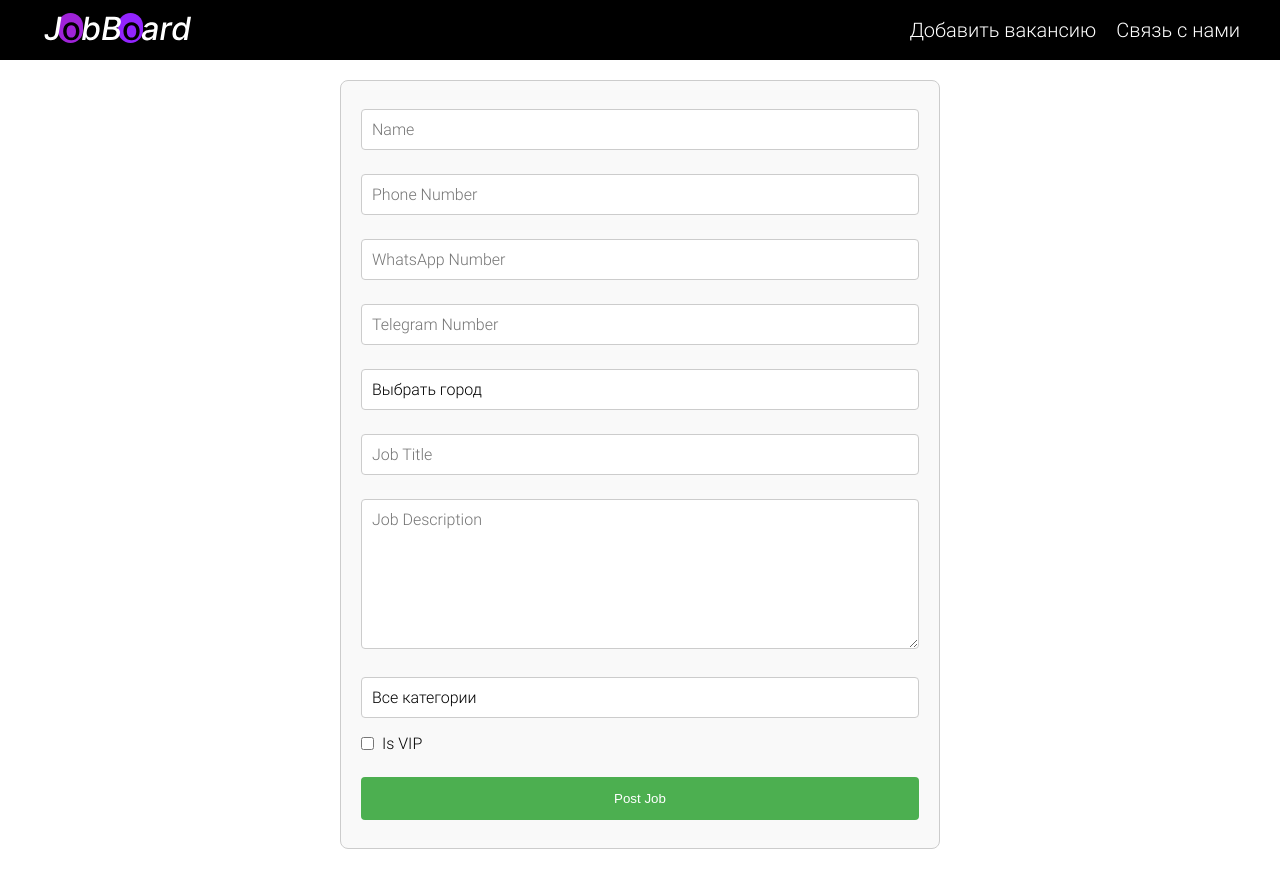
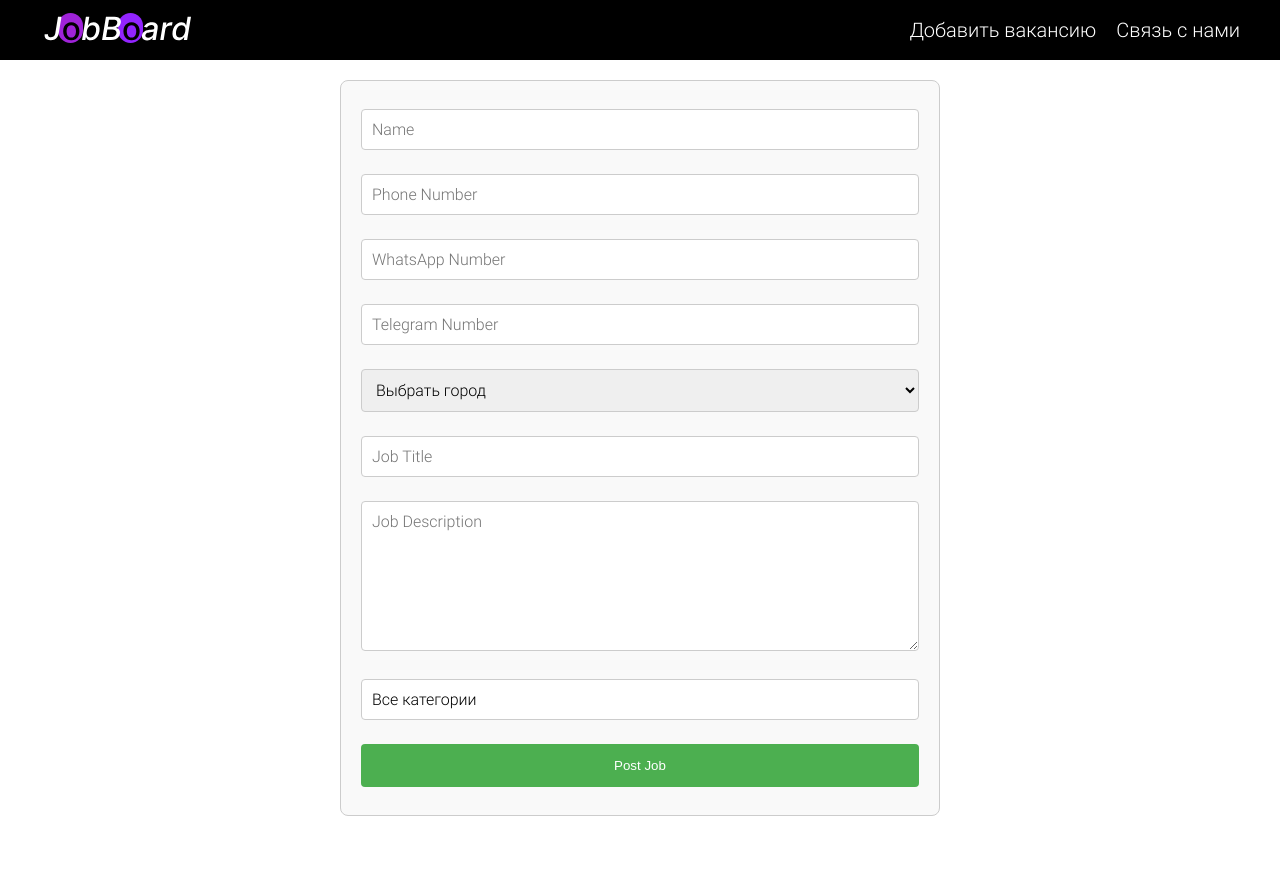
Before and after one commit to yan428v/jobboard, a Next.js app: page /create-post in a window 1280 px wide. After the commit the page ends 836 px from the top, so only its background shows below. Built offline with nearby package versions, Linux system fonts and the light colour scheme.

Commit message:
change select for creating post

```diff
--- a/app/layout.tsx
+++ b/app/layout.tsx
@@ -2,6 +2,7 @@ import type { Metadata } from 'next';
 import './globals.scss';
 import Header from '../components/widgets/Header/Header';
 import StoreProvider from './StoreProvider';
+import 'animate.css';
 
 export const metadata: Metadata = {
     title: 'Поиск работы в Израиле - Доска вакансий',
--- a/app/page.tsx
+++ b/app/page.tsx
@@ -2,12 +2,11 @@ import { getAllPosts } from '@/lib/actionsJobPosts';
 import Filter from '../components/features/FIlter/Filter';
 import PostsList from '../components/widgets/PostsList/PostsList';
 import './globals.scss';
+import 'animate.css/animate.css';
 
 export default async function Home() {
     const jobPosts = await getAllPosts();
-    // const tenPosts = jobPosts.slice(0, 10);
     const reversPosts = jobPosts.reverse();
-    // console.log(tenPosts);
 
     return (
         <div className="wrapperStyles">
--- a/components/widgets/CreatePost/CreatePost.tsx
+++ b/components/widgets/CreatePost/CreatePost.tsx
@@ -3,44 +3,30 @@
 import React, { ChangeEvent, useState } from 'react';
 import { createJobPost } from '@/lib/actionsJobPosts';
 import {
-    City, JobCategory, JobPostCreateData,
+    Cities, JobCategory, JobPostCreateData,
 } from '@/lib/types/types';
+import Loader from '@/components/shared/Loader/ui/Loader';
 import styles from './CreatePost.module.scss';
-import Loader from '../../shared/Loader/ui/Loader';
 
-function CreatePost() {
-    const [formData, setFormData] = useState<JobPostCreateData>({
+const initialFormData: JobPostCreateData = {
     name: '',
     phoneNumber: '',
     whatsappNumber: '',
     telegramNumber: '',
-        city: City.ChooseCity,
+    city: Cities.ChooseCity,
     jobTitle: '',
     jobDescription: '',
     jobCategory: JobCategory.AllCategories,
     isVip: false,
-    });
+};
 
+function CreatePost() {
+    const [formData, setFormData] = useState(initialFormData);
     const [isLoading, setIsLoading] = useState(false);
 
-    // const handleChange = (e: ChangeEvent<HTMLInputElement | HTMLTextAreaElement>) => {
-    //     const {
-    //         name, value, type, checked,
-    //     } = e.target;
-    //     setFormData((prev) => ({
-    //         ...prev,
-    //         [name]: type === 'checkbox' ? checked : value,
-    //     }));
-    // };
-
-    const handleChange = (e: ChangeEvent<HTMLInputElement | HTMLTextAreaElement>) => {
-        const target = e.target as HTMLInputElement | HTMLTextAreaElement;
-        const value = target.type === 'checkbox'
-            ? (target as HTMLInputElement).checked : target.value;
-        setFormData((prev) => ({
-            ...prev,
-            [target.name]: value,
-        }));
+    const handleChange = (e: ChangeEvent<HTMLInputElement | HTMLTextAreaElement | HTMLSelectElement>) => {
+        const { name, value } = e.target;
+        setFormData((prev) => ({ ...prev, [name]: value }));
     };
 
     const handleSubmit = async () => {
@@ -49,24 +35,10 @@ function CreatePost() {
 
             await createJobPost(formData);
 
-            console.log(formData);
-
-            setFormData({
-                name: '',
-                phoneNumber: '',
-                whatsappNumber: '',
-                telegramNumber: '',
-                city: City.ChooseCity,
-                jobTitle: '',
-                jobDescription: '',
-                jobCategory: JobCategory.AllCategories,
-                isVip: false,
-            });
-
+            setFormData(initialFormData);
             console.log('post was created');
         } catch (error) {
             console.error('Failed to add job post:', error);
-            // alert('Failed to post job.');
         } finally {
             setIsLoading(false);
         }
@@ -110,14 +82,21 @@ function CreatePost() {
                 placeholder="Telegram Number"
                 className={styles.inputField}
             />
-            <input
-                type="text"
+            <select
                 name="city"
+                id="city"
+                className={styles.inputField}
+                onChange={handleChange}
                 value={formData.city}
-                onChange={handleChange}
-                placeholder="City"
-                className={styles.inputField}
-            />
+            >
+                {Object.keys(Cities).map((key: string) => (
+                    <option
+                        key={key}
+                    >
+                        {Cities[key as keyof typeof Cities]}
+                    </option>
+                ))}
+            </select>
             <input
                 type="text"
                 name="jobTitle"
@@ -141,15 +120,6 @@ function CreatePost() {
                 placeholder="Job Category"
                 className={styles.inputField}
             />
-            <div className={styles.checkboxContainer}>
-                <input
-                    type="checkbox"
-                    name="isVip"
-                    checked={formData.isVip}
-                    onChange={handleChange}
-                />
-                <span className={styles.checkboxLabel}>Is VIP</span>
-            </div>
             <button
                 type="submit"
                 disabled={isLoading}
--- a/components/widgets/Post/Post.tsx
+++ b/components/widgets/Post/Post.tsx
@@ -36,7 +36,7 @@ const Post = ({ post }:PostProps) => {
                 <div className={styles.postContentWrapper}>
                     <div className={styles.postTileWrapper}>
                         <h2 className={styles.postTitle}>{post.jobTitle}</h2>
-                        <p className={styles.postCity}>{post.city}</p>
+                        <p className={styles.postCity}>{(post.city)}</p>
                     </div>
                     <p className={styles.postDescription}>{post.jobDescription}</p>
                     <div className={styles.postContacts}>
--- a/components/widgets/PostsList/PostsList.tsx
+++ b/components/widgets/PostsList/PostsList.tsx
@@ -5,7 +5,6 @@ import styles from './PostsList.module.scss';
 const PostsList = ({ tenPosts } :{tenPosts:JobPostData[]}) => {
     return (
         <div className={styles.postsList}>
-            <div>test</div>
             {tenPosts.map((post: JobPostData) => <Post key={post.id} post={post} />)}
         </div>
     );
--- a/lib/types/types.ts
+++ b/lib/types/types.ts
@@ -1,7 +1,9 @@
-export enum City {
+export enum Cities {
     ChooseCity = 'Выбрать город',
     AllCountry = 'Вся страна',
+    North = 'Север',
     Center = 'Центр',
+    South = 'Юг',
     // Города Центрального региона
     TelAviv = 'Тель-Авив',
     RishonLeZion = 'Ришон ле-Цион',
@@ -31,7 +33,6 @@ export enum City {
     Gedera = 'Гедера',
     HerzliyaPituach = 'Херцлия-Питуах',
 
-    North = 'Север',
     // Города Северного региона
     Haifa = 'Хайфа',
     Nazareth = 'Назарет',
@@ -53,7 +54,6 @@ export enum City {
     Nahalal = 'Нахалал',
     TiratCarmel = 'Тират-Кармель',
 
-    South = 'Юг',
     // Города Южного региона
     Beersheba = 'Беэр-Шева',
     Ashdod = 'Ашдод',
--- a/package.json
+++ b/package.json
@@ -12,11 +12,11 @@
   "dependencies": {
     "@prisma/client": "^5.15.1",
     "@reduxjs/toolkit": "^2.2.6",
+    "clsx": "^2.1.1",
     "next": "14.2.4",
     "react": "^18",
     "react-dom": "^18",
     "react-redux": "^9.1.2",
-    "clsx": "^2.1.1",
     "sass": "^1.77.6",
     "tsx": "^4.15.7"
   },
--- a/prisma/seeds.ts
+++ b/prisma/seeds.ts
@@ -1,5 +1,5 @@
 import { PrismaClient } from '@prisma/client';
-import { City, JobCategory } from '@/lib/types/types';
+import { Cities, JobCategory } from '@/lib/types/types';
 
 const prisma = new PrismaClient();
 
@@ -11,7 +11,7 @@ const initialPosts = [
             ? `+972-50-000-${String(index + 1000).padStart(4, '0')}` : null,
         telegramNumber: index % 3 === 0
             ? `+972-50-000-${String(index + 1000).padStart(4, '0')}` : null,
-        city: Object.values(City)[index % Object.values(City).length],
+        city: Object.values(Cities)[index % Object.values(Cities).length],
         jobTitle: `Job Title ${index + 1}`,
         // eslint-disable-next-line max-len
         jobDescription: `Description for Job Title ${index + 1}. This position requiresn specific qualifications and experience in the field. As part of the job, you will need to engage in various challenging and rewarding activities designed to test your professional capabilities and enhance your skills. In addition, the role includes opportunities for advancement and professional development tailored to your strengths and career interests.Each task will be aligned with the company's strategic goals, aiming to foster a collaborative and innovative work environment.`,
```
Also changed, not shown: .eslintrc.js, 1 other file (tests, documents, lock files or other folders). Lines whose indentation alone changed are shown as unchanged.
